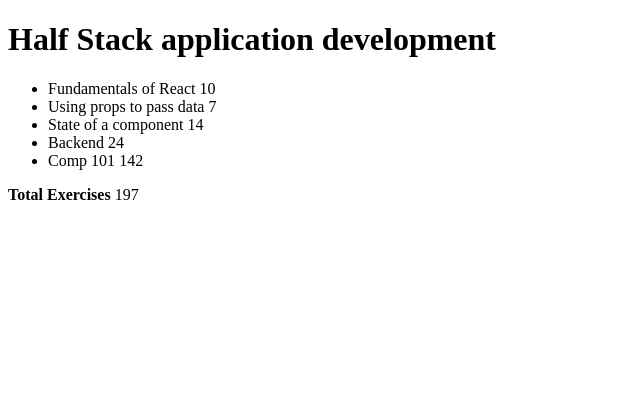
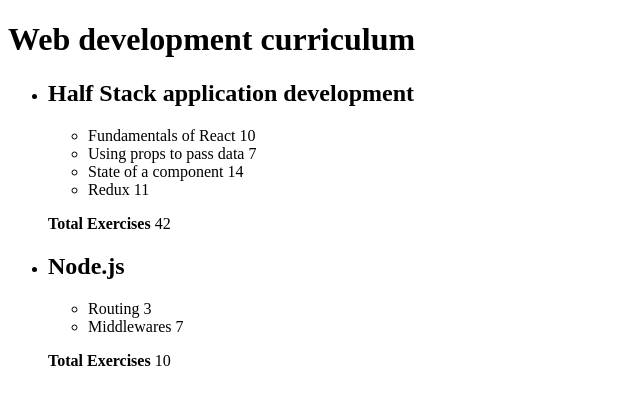
Before and after one commit to sammelo2000/full-stack-open-onliine, a React (Vite) app in the folder part1/courseinfo/courseinfo/: page / in a window 1280 px wide. Shown: the top 404 px of the page, without its empty margins (0-640 px from the left). Built offline with nearby package versions, Linux system fonts and the light colour scheme.

Commit message:
Exercise 2.4 courseinfo step9

```diff
--- a/part1/courseinfo/courseinfo/src/App.jsx
+++ b/part1/courseinfo/courseinfo/src/App.jsx
@@ -4,7 +4,7 @@
 const Course = (props) => {
   console.log("course props",props)
   const {course} = props
-  const {id,name,parts} = course
+  const {name,parts} = course
   return (
     <div>
        <Header title = {name} />
@@ -19,7 +19,7 @@
   console.log(title)
   return (
     <>
-      <h1>{title}</h1>
+      <h2>{title}</h2>
     </>
   )
 }
@@ -69,10 +69,10 @@
 const App = () => {
 
 
-
-  const course = {
+  const courses = [
+    {
+      name: 'Half Stack application development',
       id: 1,
-    name: 'Half Stack application development',
       parts: [
         {
           name: 'Fundamentals of React',
@@ -90,23 +90,46 @@
           id: 3
         },
         {
-        name: 'Backend',
-        exercises: 24,
+          name: 'Redux',
+          exercises: 11,
           id: 4
+        }
+      ]
     },
     {
-        name: 'Comp 101',
-        exercises: 142,
-        id: 5
+      name: 'Node.js',
+      id: 2,
+      parts: [
+        {
+          name: 'Routing',
+          exercises: 3,
+          id: 1
+        },
+        {
+          name: 'Middlewares',
+          exercises: 7,
+          id: 2
         }
-
       ]
     }
+  ]
 
 
 
 
-  return <Course course={course} />
+  return (
+    <>
+      <h1>Web development curriculum</h1>
+      <ul>
+        {courses.map(course =>
+          <li key={course.id}>
+            <Course course={course}/>
+          </li>
+
+        )}
+      </ul>
+    </>
+  )
 }
 
 
```
Lines whose indentation alone changed are shown as unchanged.
